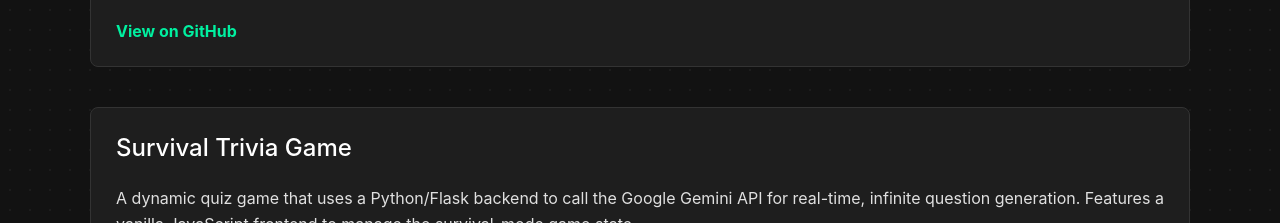
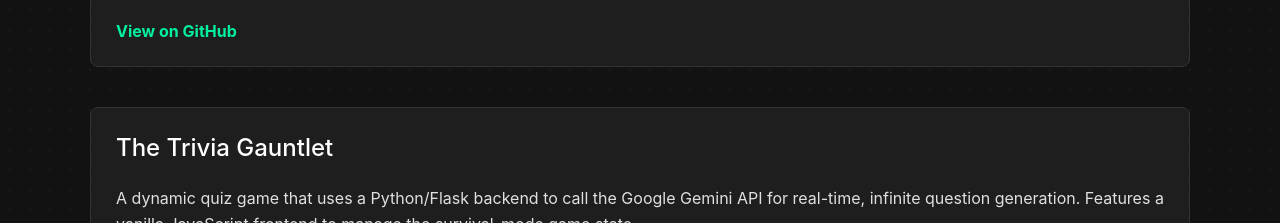
Before and after one commit to SSabariGirish/SSabariGirish.github.io, a React (Create React App) app: page / in a window 1280 px wide. Shown: the part 5380-5603 px from the top of the page. Built offline with nearby package versions, Linux system fonts and the light colour scheme.

Commit message:
Change Project name to Trivia Gauntlet

```diff
--- a/src/Projects.js
+++ b/src/Projects.js
@@ -169,7 +169,7 @@ function Projects() {
         </div>
 
         <div className="project-card">
-          <h3>Survival Trivia Game</h3>
+          <h3>The Trivia Gauntlet</h3>
           <p>
             A dynamic quiz game that uses a Python/Flask backend to call the
             Google Gemini API for real-time, infinite question generation.
```
